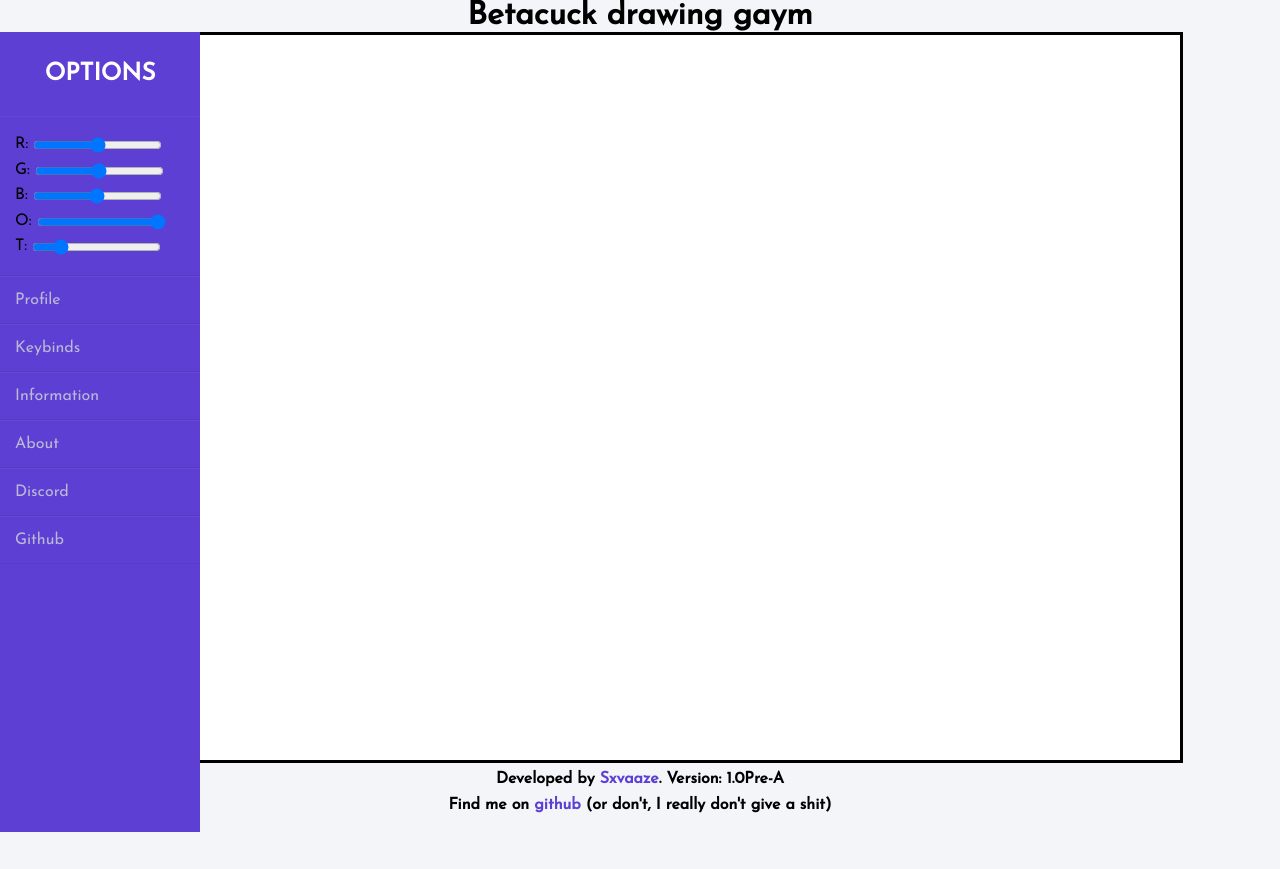
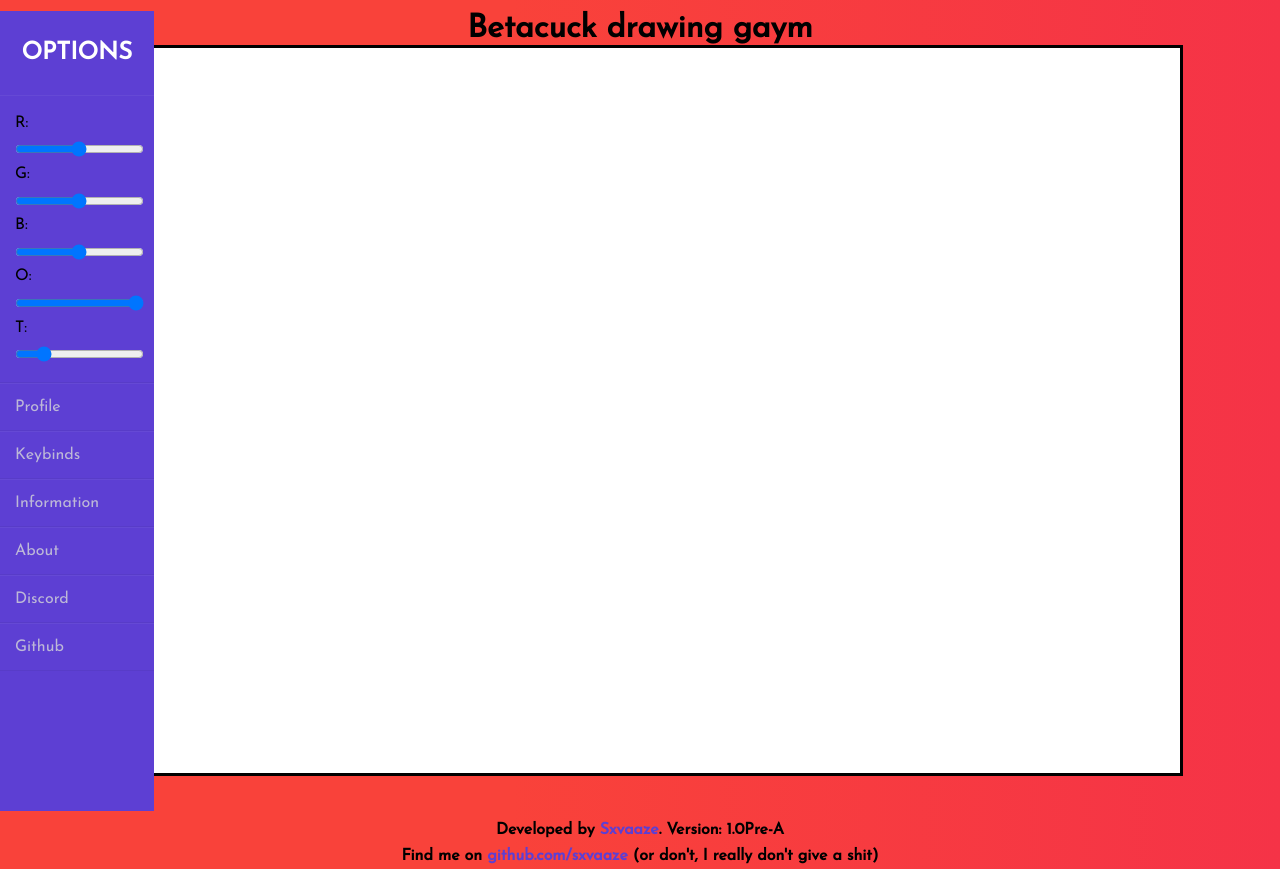
Before and after one commit to Sxvaaze/Draw-Game, a plain HTML site: page src/index.html in a window 1280 px wide. Before the commit the page ends 818 px from the top, so only its background shows below. Drawn offline with Linux system fonts and the light colour scheme.

Commit message:
Front-End Changes
Changed the front-end a bit, still not finalized.

```diff
--- a/src/assets/css/main.css
+++ b/src/assets/css/main.css
@@ -13,6 +13,9 @@
 
 :root {
     --main-bg: #5D3FD3;
+    --secondary-bg: #CBC3E3;
+    --row-bg: #F9423A;
+    --row-final-bg: #f53347;
 }
 
 * {
@@ -24,8 +27,13 @@
     font-family: 'Josefin Sans', sans-serif;
 }
 
+.row {
+    background: linear-gradient(90deg, var(--row-bg) 40%, var(--row-final-bg) 100%);
+    margin-top: 1%;
+}
+
 body {
-    background-color: #f3f5f9;
+    background: linear-gradient(90deg, var(--row-bg) 40%, var(--row-final-bg) 100%);
 }
 
 .wrapper {
@@ -34,11 +42,12 @@ body {
 }
 
 .wrapper .sidebar {
-    width: 200px;
+    width: 12vw;
     height: 100%;
     background: var(--main-bg);
     padding: 30px 0px;
     position: fixed;
+    margin-top: -2.65%;
 }
 
 .wrapper .sidebar h2 {
@@ -137,6 +146,9 @@ br {
 #copyright-fuck-you-text {
     font-weight: 600;
 }
+footer {
+     margin-top: 3%;
+}
 
 footer a {
     color: var(--main-bg);
--- a/src/index.js
+++ b/src/index.js
@@ -7,12 +7,31 @@ function getterRGBA(rgba) {
     return "rgba(" + rgba[0].toString() + ", " + rgba[1].toString() + ", " + rgba[2].toString() + ", " + rgba[3].toString() + ")";
 }
 
+// Updates the brush attributes
 function updateBrush() {
     ctx.lineWidth = brush.strokeWeight;
     ctx.lineCap = brush.lineCap;
     ctx.strokeStyle = getterRGBA(brush.rgba);
 }
 
+// Function called to resize the canvas
+function resize(w, h){
+    // Create a temporary canvas obj to cache the pixel data
+    var temp_cnvs = document.createElement('canvas');
+    var temp_cntx = temp_cnvs.getContext('2d');
+    // Set it to the new width & height and draw the current canvas data into it
+    temp_cnvs.width = w;
+    temp_cnvs.height = h;
+    temp_cntx.fillStyle = "white";  // the original canvas' background color
+    temp_cntx.fillRect(0, 0, w, h);
+    temp_cntx.drawImage(canvas, 0, 0);
+    // Resize & clear the original canvas and copy back in the cached pixel data
+    canvas.width = w;
+    canvas.height = h;
+    ctx.drawImage(temp_cnvs, 0, 0);
+}
+
+// Get the values from sliders in htmldoc and update brush attributes
 function sliderGetterSetter() {
     let red_slider = document.getElementsByName('red_slider')[0];
     let green_slider = document.getElementsByName('green_slider')[0];
@@ -49,8 +68,13 @@ canvas.addEventListener('mousedown', start);
 canvas.addEventListener('mousemove', draw);
 canvas.addEventListener('mouseup', stop);
 window.addEventListener('keydown', catchKeyPress);
+window.addEventListener('resize', resizeCanvas);
+function resizeCanvas () {
+    resize(window.innerWidth - screen.width / 2.4, window.innerHeight - screen.height / 6);
+}
 
-function start (e) {
+// Function called on mousedown event
+function start(e) {
     sliderGetterSetter();
     brush.previous = {x: brush.current.x, y: brush.current.y};
     brush.draw = true;
@@ -61,6 +85,16 @@ function start (e) {
     curves.points.push({x: brush.current.x, y: brush.current.y});
 }
 
+// Function called on mouseup event
+function stop(e) {
+    brush.draw = false;
+    curves.paths.push(curves.points);
+    curves.previous_rgbas.push(brush.rgba);
+    curves.previous_thickness.push(brush.strokeWeight);
+    ctx.beginPath();
+}
+
+// Function to calc relative mouse pos
 function oMousePos(e) {
     var ClientRect = canvas.getBoundingClientRect();
     return {
@@ -69,6 +103,7 @@ function oMousePos(e) {
     }
 }
 
+// Function called onmousemove
 function draw (e) {
     if (!brush.draw) return;
 
@@ -83,8 +118,11 @@ function draw (e) {
     ctx.stroke();
 }
 
+// Function called to clear the canvas
 function clear(flush) {
     ctx.clearRect(0, 0, canvas.width, canvas.height);
+    ctx.fillStyle = "white";
+    ctx.fillRect(0, 0, canvas.width, canvas.height);
     if (flush) {
         curves.points = [];
         curves.paths = [];
@@ -94,6 +132,7 @@ function clear(flush) {
     }
 }
 
+// Keybind Controler
 function catchKeyPress(e) {
     switch (e.code) {
         case 'KeyC':
@@ -112,14 +151,7 @@ function catchKeyPress(e) {
     }
 }
 
-function stop(e) {
-    brush.draw = false;
-    curves.paths.push(curves.points);
-    curves.previous_rgbas.push(brush.rgba);
-    curves.previous_thickness.push(brush.strokeWeight);
-    ctx.beginPath();
-}
-
+// Undo Feature (ctrl+z)
 function Undo() {
     if (curves.paths.length > 0) {
         let t = curves.paths.pop();
@@ -132,6 +164,7 @@ function Undo() {
     }
 }
 
+// Redo Feature (ctrl+y)
 function Redo() {
     if (curves.redo_stack.length > 0) {
         let t = curves.redo_stack.pop();
@@ -144,13 +177,12 @@ function Redo() {
     }
 }
 
-// Bug with Undo method. When undo-ing and changing colours, the drawPaths() function will draw all previous paths with the new colour.
+// Function used by the Undo() and Redo() functions to redraw the canvas after the stack changes have been made.
 function drawPaths() {
     clear(false);
     updateBrush();
     for (let j = curves.paths.length - 1; j >= 0; j--) {
         path = curves.paths[j];
-        console.log(path);
         ctx.strokeStyle = getterRGBA(curves.previous_rgbas[j]);
         ctx.lineWidth = curves.previous_thickness[j];
         for (let i = 0; i < path.length - 1; i++) {
@@ -161,24 +193,3 @@ function drawPaths() {
         }
     }
 }
-
-function resize(w, h){
-    // Create a temporary canvas obj to cache the pixel data
-    var temp_cnvs = document.createElement('canvas');
-    var temp_cntx = temp_cnvs.getContext('2d');
-    // Set it to the new width & height and draw the current canvas data into it
-    temp_cnvs.width = w;
-    temp_cnvs.height = h;
-    temp_cntx.fillStyle = "white";  // the original canvas' background color
-    temp_cntx.fillRect(0, 0, w, h);
-    temp_cntx.drawImage(canvas, 0, 0);
-    // Resize & clear the original canvas and copy back in the cached pixel data
-    canvas.width = w;
-    canvas.height = h;
-    ctx.drawImage(temp_cnvs, 0, 0);
-}
-
-window.addEventListener('resize', resizeCanvas);
-function resizeCanvas () {
-    resize(window.innerWidth - screen.width / 4, window.innerHeight - screen.height / 8);
-}
```
Also changed, not shown: src/index.html (+1 -3 lines).
